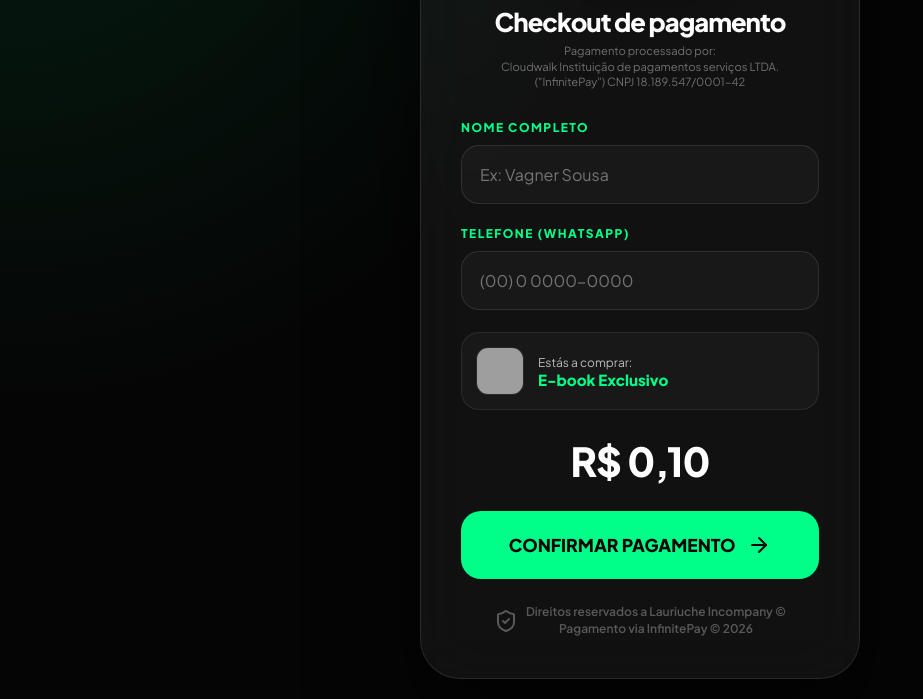
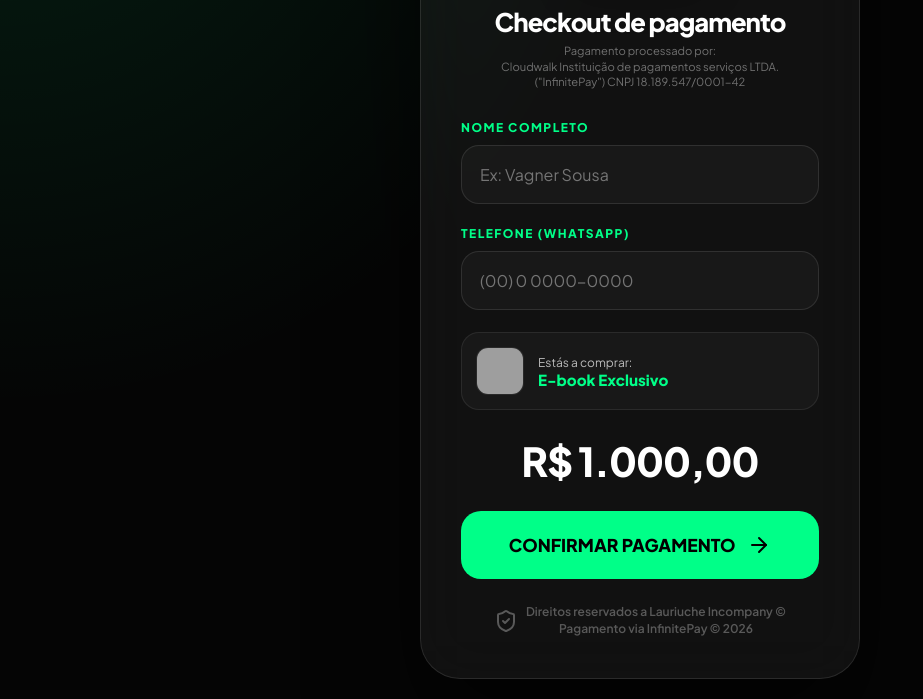
Before and after one commit to Lauriuche/Checkout, a plain HTML site: page index.html in a window 1280 px wide. Shown: the part 221-920 px from the top of the page, without its empty margins (0-923 px from the left). Drawn offline with nearby package versions, Linux system fonts and the light colour scheme; grey boxes are pictures that could not be loaded.

Commit message:
Update index.html

```diff
--- a/index.html
+++ b/index.html
@@ -209,7 +209,7 @@
     const CONFIG_CHECKOUT = {
         minhaTag: "lauriuche",                  // Teu handle da InfinitePay (sem o $)
         nomeExibicao: "Checkout de pagamento",  // Nome que aparece no topo
-        valorEmCentavos: 10,            // 100 = R$ 1,00 | 100.000.000 = R$ 1.000.000,00
+        valorEmCentavos: 100000,            // 100 = R$ 1,00 | 100.000.000 = R$ 1.000.000,00
         quantidadePedida: 1,                    // Quantidade fixa
         descricaoItem: "E-book Exclusivo",      // Nome do produto
 
```
